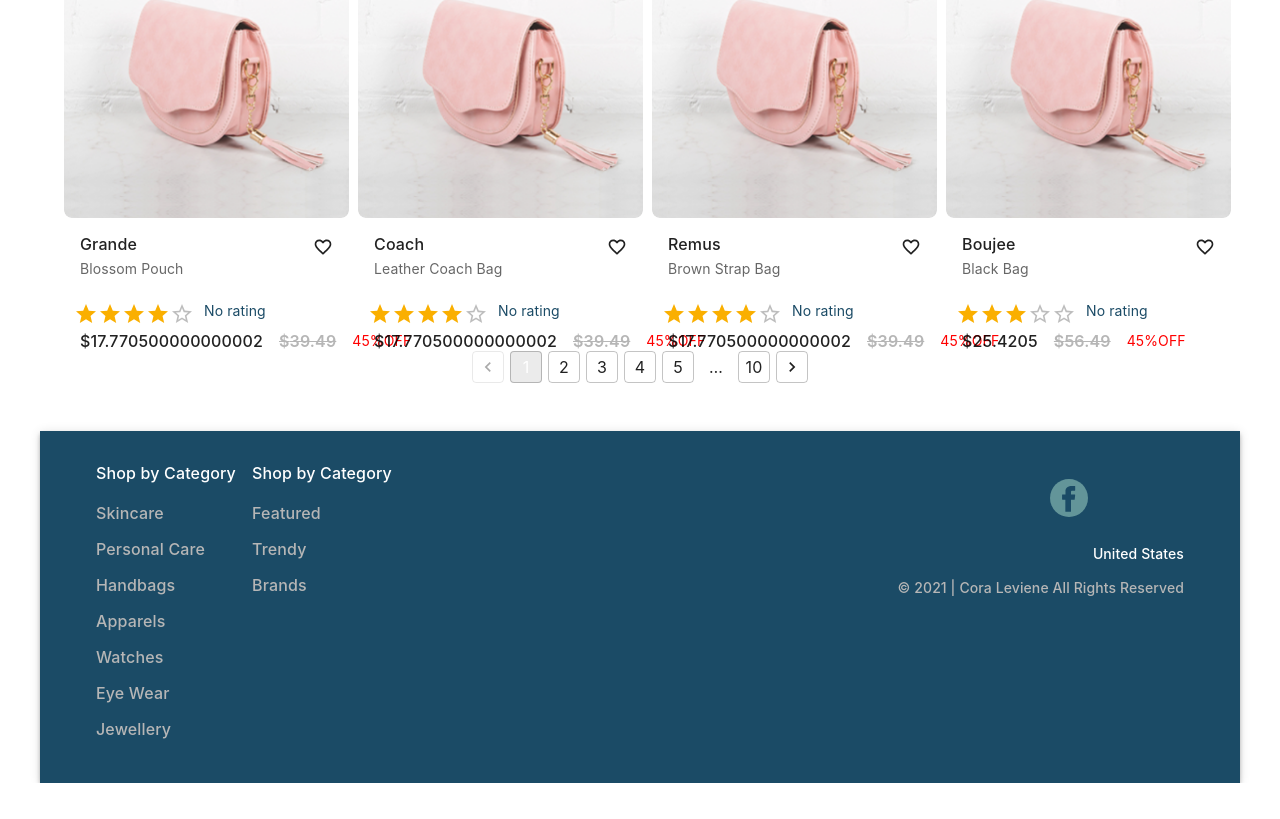
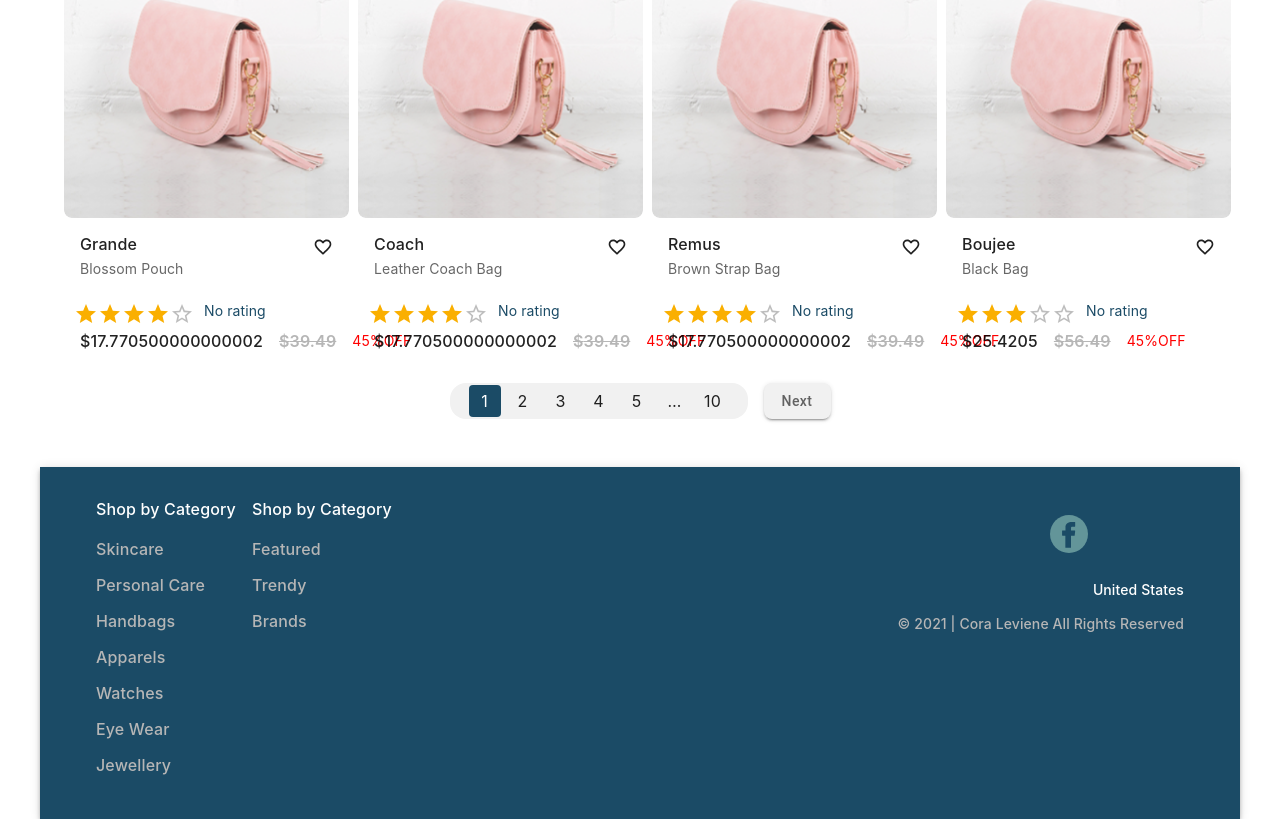
Before and after one commit to JSD-0923/frontend-final-2, a React (Create React App) app: page /categories in a window 1280 px wide. Shown: the part 2328-3147 px from the top of the page. Before the commit the page ends 3111 px from the top, so only its background shows below. Built offline with nearby package versions, Linux system fonts and the light colour scheme; some icons are missing.

Commit message:
pagination styled

```diff
--- a/src/pages/CategoriesPage.js
+++ b/src/pages/CategoriesPage.js
@@ -1,7 +1,7 @@
 import React from 'react'
 import CategoryCards from '../components/CategoriesPageComponents/CategoryCards/CategoryCards'
 import imghero from '../assets/images/black-friday.png'
-import { Typography,Stack, Pagination, Box, Container } from '@mui/material'
+import { Typography, Stack, Pagination, Box, Container, Button } from '@mui/material'
 import { styled } from '@mui/system';
 
 const StyledTitle = styled(Typography)(({ theme }) => ({
@@ -22,35 +22,20 @@ const CategoriesPage = () => {
     <Container maxWidth='xl' >
       <img alt={'pic'} src={imghero} width='100%' />
 
-
       <StyledTitle variant="body1" component={'h1'} >
         Handbags
       </StyledTitle>
       <CategoryCards />
-
-      <Box
-        display="flex"
-        justifyContent="center"
-        alignItems="center"
-
-      >
-        <Stack spacing={2}>
-        <Pagination
-          count={10}
-          variant="outlined"
-          shape="rounded"
-          defaultPage={1}
-          space='0'
-          sx={{marginTop: '1rem',
-            '& .Mui-selected': {
-              backgroundColor: 'primary.main',
-              color: 'bright.main',
-            },
-
-          }}
-        />
+      <Box sx={{ display: 'flex', justifyContent: 'center', my: 4 }}>
+        <Stack direction="row" spacing={2}>
+          <Box sx={{ height: '36px', bgcolor: 'grey.main', borderRadius: 4, display: 'flex', justifyContent: 'center', alignItems: 'center' }} px={2}>
+            <Pagination count={10} shape="rounded" color="primary" hidePrevButton hideNextButton
+            />
+          </Box>
+          <Button variant="contained" sx={{ color: 'TypeLowEmphasis.main', bgcolor: 'grey.main', height: '36px', width: '67px' }}>Next</Button>
         </Stack>
       </Box>
+
     </Container>
   )
 }
```
